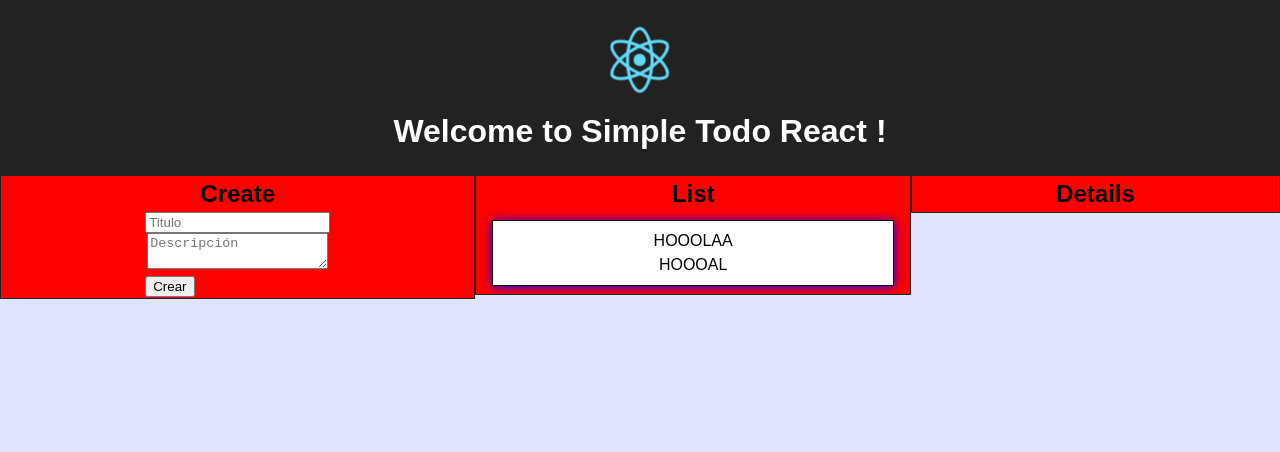
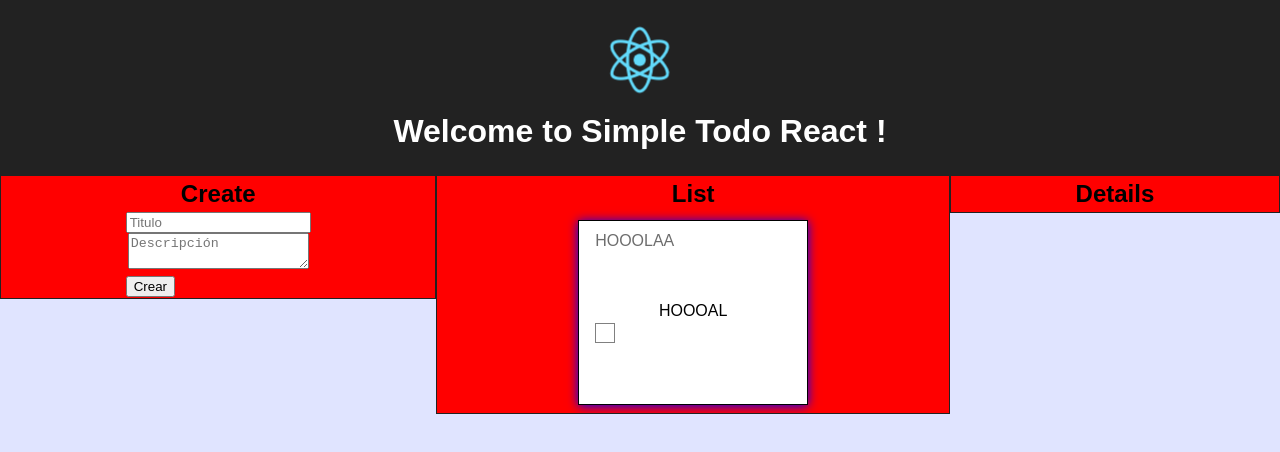
Before and after one commit to mrksph/my-react-app, a React (Create React App) app: page / in a window 1280 px wide. Shown: the top 452 px of the page. Built offline with nearby package versions, Linux system fonts and the light colour scheme.

Commit message:
Can add a todo. Can select a todo.

```diff
--- a/src/components/home/home-view.js
+++ b/src/components/home/home-view.js
@@ -1,8 +1,6 @@
 import React, {Component} from "react"
-import {Link} from 'react-router-dom'
-import Header from "../header";
-import Footer from "../footer";
 import './home.css';
+import TodoItem from "../todo-item";
 
 class Home extends Component {
 
@@ -10,43 +8,47 @@ class Home extends Component {
         super(props);
 
         this.state = {
-            form: {
-                title: '',
-                description: ''
-            },
+            title: "",
+            description: "",
             todos: [
                 {
+                    id: "",
                     title: "HOOOLAA",
-                    description: " HOOOAL"
+                    description: " HOOOAL",
+                    isSelected: false
                 }
             ]
         };
 
         this.handleInputChange = this.handleInputChange.bind(this);
         this.createTodo = this.createTodo.bind(this);
+        this.handleTodoClick = this.handleTodoClick.bind(this);
     }
 
     createTodo(event) {
         event.preventDefault();
-        const todosa = this.state.todos;
+
+        const todos = this.state.todos;
         const myObj = {
-            title: this.state.form.title,
-            description: this.state.form.description
+            title: this.state.title,
+            description: this.state.description,
+            isSelected: false
         };
-        this.setState({todos: [todosa, ...myObj]});
+
+        this.setState({todos: [...todos, myObj]});
     }
 
     handleInputChange(event) {
         const target = event.target;
         const value = target.type === 'checkbox' ? target.checked : target.value;
-
         const name = target.name;
 
         this.setState({
-            form: {
-                [name]: value
-            }
+            [name]: value
         });
+    }
+
+    handleTodoClick(event) {
     }
 
     render() {
@@ -55,30 +57,24 @@ class Home extends Component {
                 <div className="item create-container">
                     <h2>Create</h2>
                     <form className="create-form" onSubmit={this.createTodo}>
-                        <input type="text" placeholder="Titulo" name="title" value={this.state.form.title}
+                        <input type="text" placeholder="Titulo" name="title" value={this.state.title}
                                onChange={this.handleInputChange}/>
-                        <textarea placeholder="Descripción"/>
-                        <button> Crear</button>
+                        <textarea placeholder="Descripción" name="description" value={this.state.description}
+                                  onChange={this.handleInputChange}/>
+
+                        <button>Crear</button>
                     </form>
                 </div>
                 <div className="item list-container">
                     <h2>List</h2>
-                    <div className="">
-
-                        {this.state.todos.map((item, index) => {
-                            return (
-                                <div className="todo-item" key={index}>
-                                    <p>{item.title}</p>
-                                    <p>{item.description}</p>
-                                </div>
-                            )
-                        })}
-
-                    </div>
+                    {this.state.todos.map((item, index) => {
+                        return (
+                           <TodoItem key={index} todo={item}/>
+                        )
+                    })}
                 </div>
                 <div className="item details-container">
                     <h2>Details</h2>
-
                 </div>
             </div>
         );
--- a/src/components/home/home.css
+++ b/src/components/home/home.css
@@ -6,7 +6,8 @@
     align-items: stretch; /* align items in Cross Axis */
     align-content: stretch; /* Extra space in Cross Axis */
 }
-.content-container .item{
+
+.content-container .item {
     flex-grow: 1;
     height: 100%;
     background: red;
@@ -25,6 +26,17 @@
     overflow-y: auto;
 }
 
+.content-container .list-container .todo-item .is-selected {
+    height: 20px;
+    width: 20px;
+    border: 1px solid gray;
+}
+
+.content-container .list-container .todo-item .is-selected .red {
+    background-color: red;
+}
+
+
 .create-form input,
 .create-form button {
     display: block;
--- a/src/components/todo-item/todo-item-view.js
+++ b/src/components/todo-item/todo-item-view.js
@@ -1,18 +1,36 @@
 import React, {Component} from 'react';
 import './todo-item.css';
 
-class TestimonyItem extends Component {
-	render() {
-		const testimony = this.props.testimony;
+class TodoItem extends Component {
+    constructor(props) {
+        super(props);
 
-		return <div className="testimony">
-			<p className="quote">{testimony.quote}</p>
-			<div className="author-container">
-				<img src={testimony.logo} alt="meaningful text"/>
-				<p className="author">{testimony.author}</p>
-			</div>
-		</div>;
-	}
+        this.state = {
+            todo : {
+                ...this.props.todo
+            }
+        };
+
+        this.handleOnClick = this.handleOnClick.bind(this);
+    }
+
+    handleOnClick(event) {
+        this.setState({
+            todo: {
+                ...this.state.todo,
+                isSelected: !this.state.todo.isSelected
+            }
+        });
+    }
+
+    render() {
+        return <div className="todo-item" onClick={this.handleOnClick}>
+            <p className="title">{this.state.todo.title}</p>
+            <p className="description">{this.state.todo.description}</p>
+            <div className={"is-selected" + (this.state.todo.isSelected ? 'red' : '')}></div>
+        </div>
+
+    }
 }
 
-export default TestimonyItem;
+export default TodoItem;
--- a/src/components/todo-item/todo-item.css
+++ b/src/components/todo-item/todo-item.css
@@ -1,5 +1,5 @@
 
-.testimony {
+.todo-item {
     position: relative;
     vertical-align: middle;
     display: inline-block;
@@ -16,12 +16,12 @@
     transition: box-shadow 0.2s ease-out;
 }
 
-.testimony:hover {
+.todo-item:hover {
     box-shadow: 0 2px 16px 0 rgba(204, 204, 204, 1);
     transition: box-shadow 0.2s ease-in;
 }
 
-.testimony:hover .quote {
+.todo-item:hover .title {
     color: #4d4d4d;
 }
 
@@ -48,16 +48,16 @@
     display: inline-block;
 }
 
-.testimony .quote {
+.todo-item .title {
     color: #6d6d6d;
     text-align: left;
     min-height: 70px;
 }
 
-.testimony .author {
+.todo-item .author {
     font-weight: 800;
 }
 
-.testimony img {
+.todo-item img {
     max-width: 48px;
 }
```
